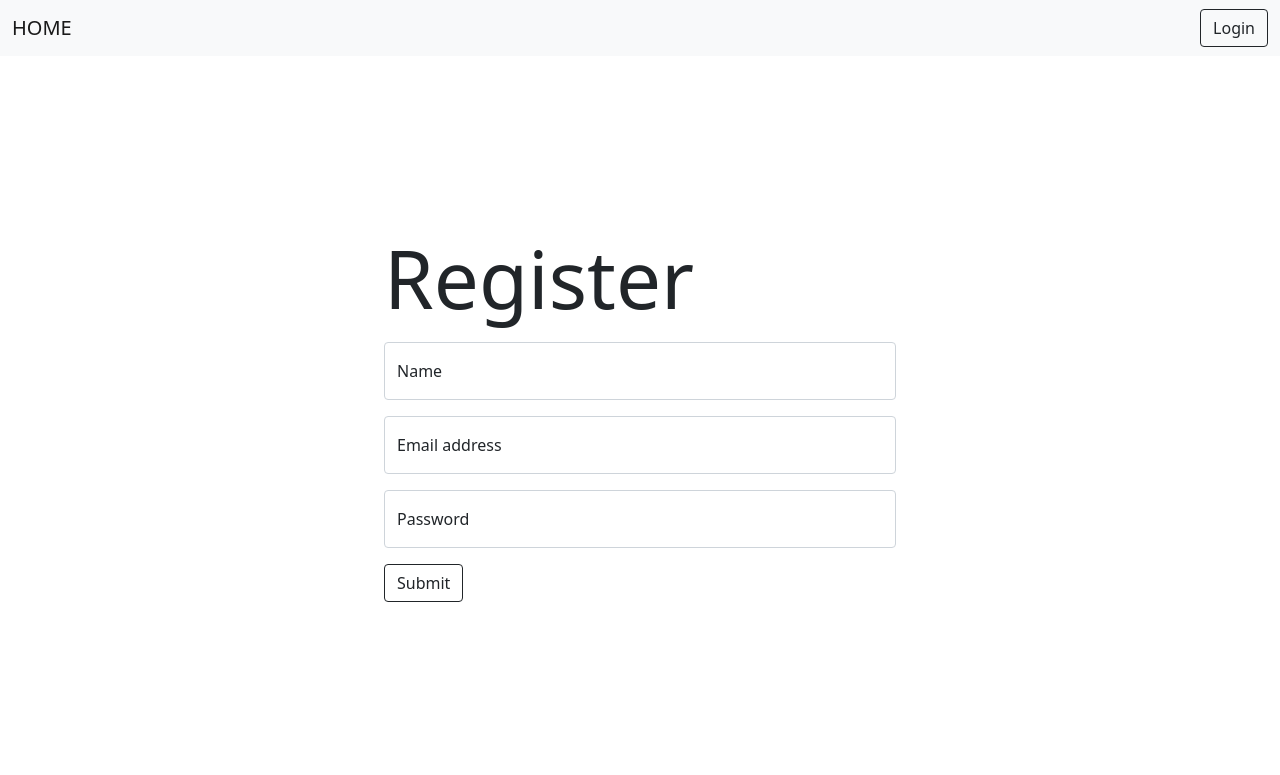
After one commit to YashTitanium7/LOGIN_USING_FLASK, a Flask app: page /reg in a window 1280 px wide. The commit adds this page. Shown: the top 775 px of the page. Run offline with Flask 2, Linux system fonts and the light colour scheme.

Commit message:
UI completed

```diff
--- a/app.py
+++ b/app.py
@@ -1,11 +1,33 @@
-from flask import Flask, app
+from flask import Flask, app, request, redirect
 from flask.templating import render_template
+from flask_sqlalchemy import SQLAlchemy
 
 app = Flask(__name__)
+app.config['SQLALCHEMY_DATABASE_URI'] = "sqlite:///loginDatabase.db"
+db = SQLAlchemy(app)
 
 @app.route('/', methods=['GET', 'POST'])
 def home():
-  return render_template('index.html')
+  return redirect('/login')
+
+@app.route('/login', methods=['GET', 'POST'])
+def login():
+  if request.method == 'POST':
+    email = request.form.get('email')
+    password = request.form.get('password')
+    password = hash(password)
+    return render_template('testing.html', email=email, password=password)
+  return render_template('login.html')
+
+@app.route("/reg", methods=['POST', 'GET'])
+def reg():
+  if request.method == 'POST':
+    name = request.form.get('name')
+    email = request.form.get('email')
+    password = request.form.get('password')
+    password = hash(password)
+    return render_template('testing.html', name=name, email=email, password=password)
+  return render_template('register.html')
 
 if __name__ == '__main__':
   app.run(debug=True, port="5500")
--- a/static/css/style.css
+++ b/static/css/style.css
@@ -1,10 +1,14 @@
-.wrapperX {
-  width: 40%;
+a {
+  text-decoration: none;
 }
 
-body{
+.wrapperX {
+  width: 40vw;
+}
+
+.container{
   display: flex;
   justify-content: center;
   align-items: center;
-  height: 100vh;
+  height: 90vh;
 }
--- /dev/null
+++ b/templates/base.html
@@ -0,0 +1,54 @@
+<!doctype html>
+<html lang="en">
+
+<head>
+  <!-- Required meta tags -->
+  <meta charset="utf-8">
+  <meta name="viewport" content="width=device-width, initial-scale=1">
+
+  <!-- Bootstrap CSS -->
+  <link href="https://cdn.jsdelivr.net/npm/bootstrap@5.0.2/dist/css/bootstrap.min.css" rel="stylesheet"
+    integrity="sha384-EVSTQN3/azprG1Anm3QDgpJLIm9Nao0Yz1ztcQTwFspd3yD65VohhpuuCOmLASjC" crossorigin="anonymous">
+
+  <!-- Custom CSS -->
+  <link rel="stylesheet" href="{{ url_for('static', filename='./css/style.css') }}">
+
+  {% block title %}
+
+  {% endblock title %}
+</head>
+
+<body>
+  <!-- navBar starts here -->
+  <nav class="navbar navbar-expand-lg navbar-light bg-light">
+    <div class="container-fluid">
+      <a class="navbar-brand" href="/">HOME</a>
+      <div class="collapse navbar-collapse" id="navbarSupportedContent">
+        <ul class="navbar-nav me-auto mb-2 mb-lg-0">
+        </ul>
+        {% block navButton %}
+
+        {% endblock navButton %}
+      </div>
+    </div>
+  </nav>
+
+  {% block body %}
+
+  {% endblock body %}
+
+  <!-- Optional JavaScript; choose one of the two! -->
+  <script src="{{ url_for('static', filename='./js/index.js') }}"></script>
+  <!-- Option 1: Bootstrap Bundle with Popper -->
+  <script src=" https://cdn.jsdelivr.net/npm/bootstrap@5.0.2/dist/js/bootstrap.bundle.min.js"
+              integrity="sha384-MrcW6ZMFYlzcLA8Nl+NtUVF0sA7MsXsP1UyJoMp4YLEuNSfAP+JcXn/tWtIaxVXM"
+              crossorigin="anonymous"></script>
+
+              <!-- Option 2: Separate Popper and Bootstrap JS -->
+              <!--
+    <script src="https://cdn.jsdelivr.net/npm/@popperjs/core@2.9.2/dist/umd/popper.min.js" integrity="sha384-IQsoLXl5PILFhosVNubq5LC7Qb9DXgDA9i+tQ8Zj3iwWAwPtgFTxbJ8NT4GN1R8p" crossorigin="anonymous"></script>
+    <script src="https://cdn.jsdelivr.net/npm/bootstrap@5.0.2/dist/js/bootstrap.min.js" integrity="sha384-cVKIPhGWiC2Al4u+LWgxfKTRIcfu0JTxR+EQDz/bgldoEyl4H0zUF0QKbrJ0EcQF" crossorigin="anonymous"></script>
+    -->
+</body>
+
+</html>
--- /dev/null
+++ b/templates/register.html
@@ -0,0 +1,40 @@
+{% extends 'base.html' %}
+{% block title %}
+<title>Register - Titanium</title>
+{% endblock title %}
+
+
+{% block navButton %}
+<a href="/login">
+  <div class="d-flex">
+    <button class="btn btn-outline-dark"">Login</button>
+  </div>
+</a>
+{% endblock navButton %}
+
+{% block body %}
+
+<!-- wrapper starts here -->
+<div class=" container">
+    <div class="wrapperX">
+      <form action="#" method="post">
+        <h1 class="display-1 my-3">Register</h1>
+        <div class="form-floating mb-3">
+          <input name="name" type="text" class="form-control" id="floatingInput" placeholder="name">
+          <label for="floatingInput">Name</label>
+        </div>
+        <div class="form-floating mb-3">
+          <input name="email" type="email" class="form-control" id="floatingInput" placeholder="name@example.com">
+          <label for="floatingInput">Email address</label>
+        </div>
+        <div class="form-floating">
+          <input name="password" type="password" class="form-control" id="floatingPassword" placeholder="Password">
+          <label for="floatingPassword">Password</label>
+        </div>
+        <input type="submit" value="Submit" class="btn btn-outline-dark my-3">
+      </form>
+    </div>
+</div>
+
+
+{% endblock body %}
```
Also changed, not shown: templates/index.html (deleted, +0 -43 lines), templates/login.html (added, +36 -0 lines).
